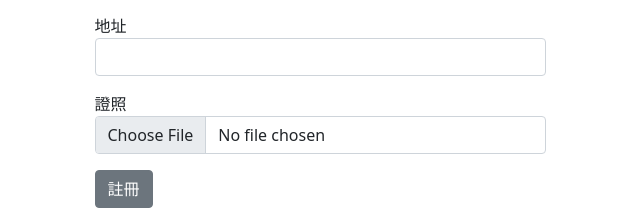
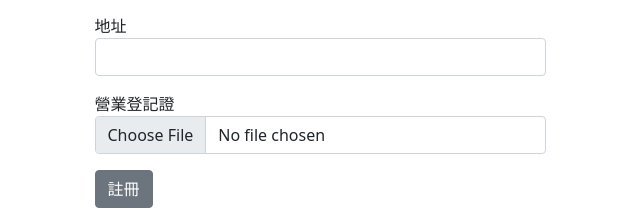
Before and after one commit to bgck35220/spotGoods, a PHP site: page /spotGoods/sellersApply.php in a window 1280 px wide. Shown: the part 595-803 px from the top of the page, without its empty margins (320-960 px from the left). Run offline with PHP 8.4, Linux system fonts and the light colour scheme; data that the repository does not hold is empty; a stand-in replaces the project's code that opens the database connection.

Commit message:
連結更新

```diff
--- a/sellers/sellersApply.php
+++ b/sellers/sellersApply.php
@@ -145,7 +145,7 @@ try{
                         <div class="error text-danger text-end"></div>
                     </div>
                     <div class="mb-3">
-                        <label for="myFile">證照</label>
+                        <label for="myFile">營業登記證</label>
                         <input id="account" type="file" name="myFile" required class="form-control" >
                         <div class="error text-danger text-end"></div>
                     </div>
```
